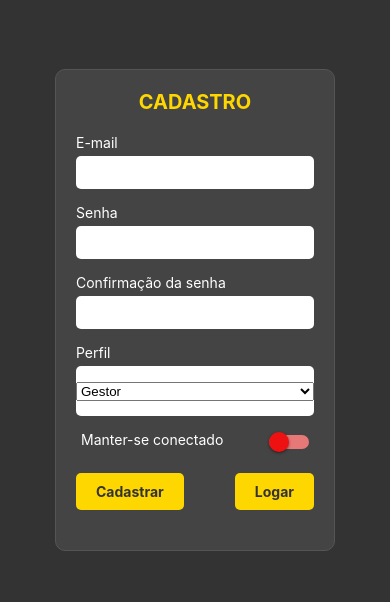
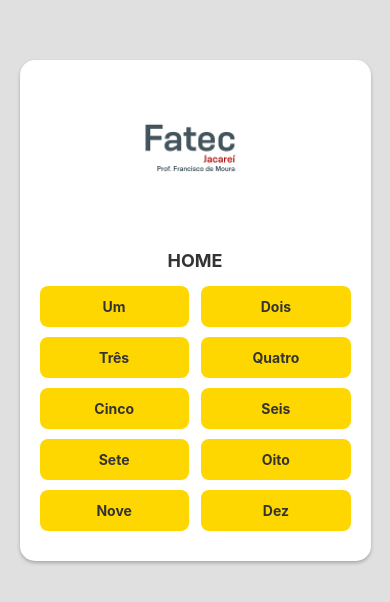
Before and after one commit to maucepinho/pdm1, a React Native app in the folder lista1/: screen / in a window 390 px wide. Shown: the part 112-714 px from the top of the page. Built offline with nearby package versions, Linux system fonts and the light colour scheme.

Commit message:
Exercício 11 modificação app.tsx

```diff
--- a/lista1/App.tsx
+++ b/lista1/App.tsx
@@ -9,6 +9,7 @@ import Sete from './screens/Sete';
 import Oito from './screens/Oito';
 import Nove from './screens/Nove';
 import Dez from './screens/Dez';
+import Onze from './screens/Onze';
 
 export default function App() {
   return (
@@ -21,6 +22,7 @@ export default function App() {
     //<Sete />
     //<Oito />
     //<Nove />
-    <Dez />
+    //<Dez />
+    <Onze />
   );
 }
--- /dev/null
+++ b/lista1/screens/Onze.tsx
@@ -0,0 +1,100 @@
+import React from 'react';
+import {
+  SafeAreaView,
+  Text,
+  View,
+  Image,
+  TouchableOpacity,
+  StyleSheet,
+  StatusBar,
+} from 'react-native';
+import fatecLogo from '../assets/fatec.png';
+
+export default function Onze() {
+  const botoes = [
+    'Um',
+    'Dois',
+    'Três',
+    'Quatro',
+    'Cinco',
+    'Seis',
+    'Sete',
+    'Oito',
+    'Nove',
+    'Dez',
+  ];
+
+  return (
+    <SafeAreaView style={styles.container}>
+      <StatusBar barStyle="dark-content" />
+      <View style={styles.card}>
+        <View style={styles.header}>
+          <Image source={fatecLogo} style={styles.logo} />
+        </View>
+
+        <Text style={styles.homeTitle}>HOME</Text>
+
+        <View style={styles.buttonGrid}>
+          {botoes.map((nomeBotao) => (
+            <TouchableOpacity key={nomeBotao} style={styles.button}>
+              <Text style={styles.buttonText}>{nomeBotao}</Text>
+            </TouchableOpacity>
+          ))}
+        </View>
+      </View>
+    </SafeAreaView>
+  );
+}
+
+const styles = StyleSheet.create({
+  container: {
+    flex: 1,
+    backgroundColor: '#E0E0E0',
+    justifyContent: 'center',
+    alignItems: 'center',
+  },
+  card: {
+    backgroundColor: 'white',
+    borderRadius: 15,
+    padding: 20,
+    width: '90%',
+    alignItems: 'center',
+    shadowColor: '#000',
+    shadowOffset: { width: 0, height: 2 },
+    shadowOpacity: 0.25,
+    shadowRadius: 3.84,
+    elevation: 5,
+  },
+  header: {
+    alignItems: 'center',
+    marginBottom: 20,
+  },
+  logo: {
+    width: 140,
+    height: 140,
+    marginBottom: 10,
+  },
+  homeTitle: {
+    fontSize: 18,
+    fontWeight: 'bold',
+    color: '#333',
+    marginBottom: 15,
+  },
+  buttonGrid: {
+    flexDirection: 'row', // Organiza os botões em linha
+    flexWrap: 'wrap', // Permite que quebrem para a próxima linha
+    justifyContent: 'space-between', // Espaço entre os botões
+  },
+  button: {
+    backgroundColor: 'gold',
+    borderRadius: 8,
+    paddingVertical: 12,
+    width: '48%', // Largura para ter 2 por linha com espaço
+    alignItems: 'center',
+    marginBottom: 10,
+  },
+  buttonText: {
+    color: '#333',
+    fontWeight: 'bold',
+  },
+});
```
Also changed, not shown: lista1/assets/fatec.png (added).
